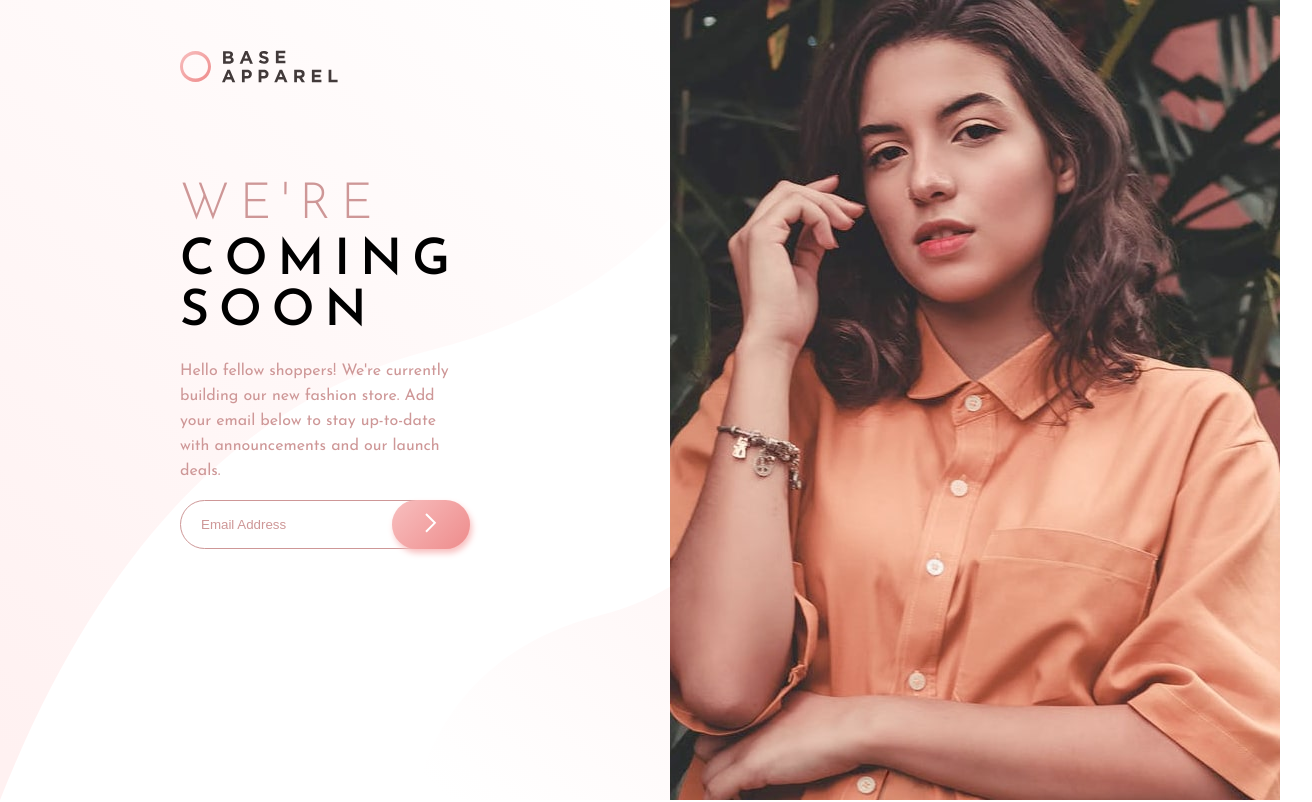
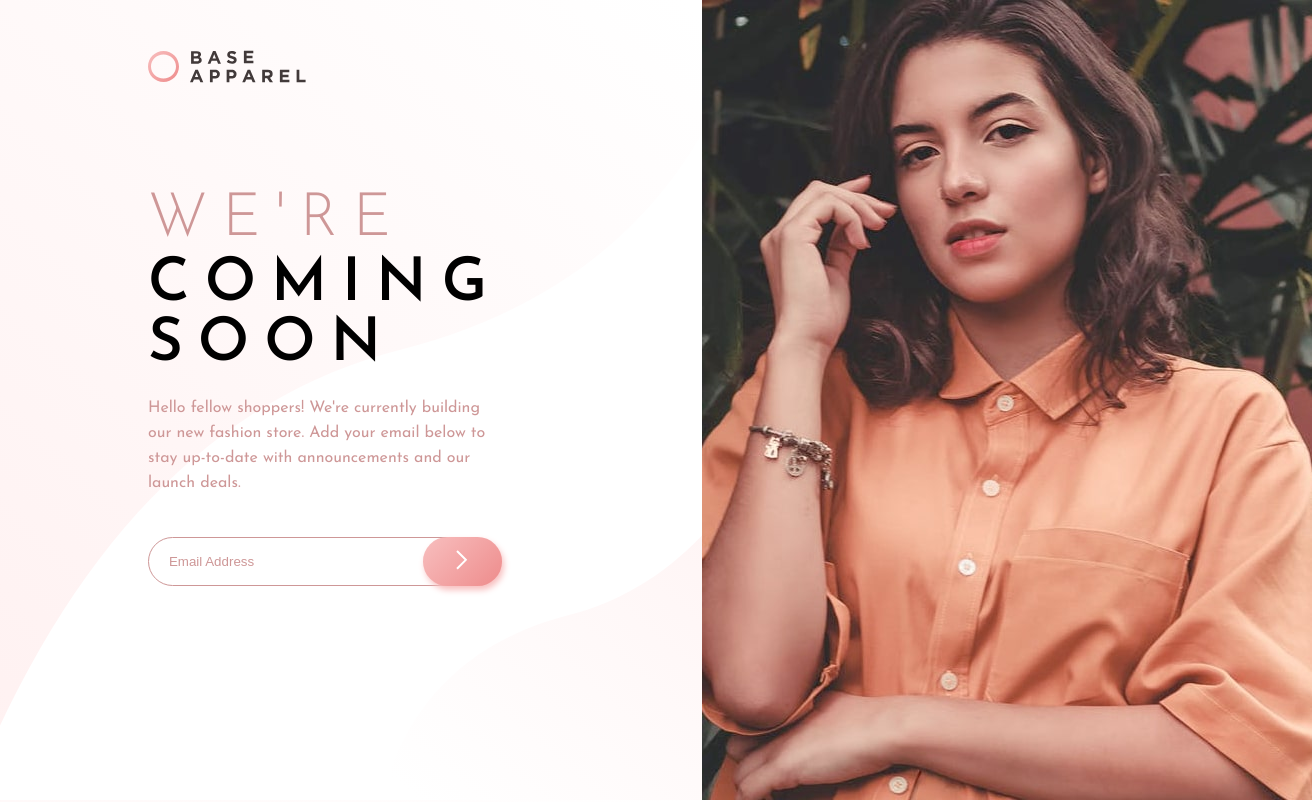
Before and after one commit to bennetdev/frontendmentor, a plain HTML site: page base-apparel-coming-soon-master/index.html in a window 1280 px wide. Shown: the whole page, 1312 px wide, since content can reach past the window. Drawn offline with nearby package versions, Linux system fonts and the light colour scheme.

Commit message:
enhanced base-apparel

```diff
--- a/base-apparel-coming-soon-master/style.css
+++ b/base-apparel-coming-soon-master/style.css
@@ -12,9 +12,9 @@ body{
 }
 .title{
     font-weight: 300;
-    letter-spacing: 10px;
-    font-size: 50px;
-    margin: 0 0 5px 0;
+    letter-spacing: 15px;
+    font-size: 60px;
+    margin: 10px 0 5px 0;
 }
 .text{
     display: flex;
@@ -25,11 +25,12 @@ body{
 .intro{
     font-size: 16px;
     line-height: 25px;
+    margin-bottom: 41px;
 }
 .subtitle{
     font-weight: 600;
-    font-size: 50px;
-    letter-spacing: 10px;
+    font-size: 60px;
+    letter-spacing: 15px;
     margin: 0 0 5px 0;
 }
 .light{
@@ -41,6 +42,7 @@ body{
     border-radius: 160px;
     border: 1px solid hsl(0, 36%, 70%);
     padding-left: 20px;
+    background: transparent;
 }
 .email::placeholder{
     color: hsl(0, 36%, 70%);
@@ -120,4 +122,7 @@ body{
         top: 20px;
         margin-left: 20px;
     }
+    .intro{
+        margin-bottom: 16px;
+    }
 }
```
